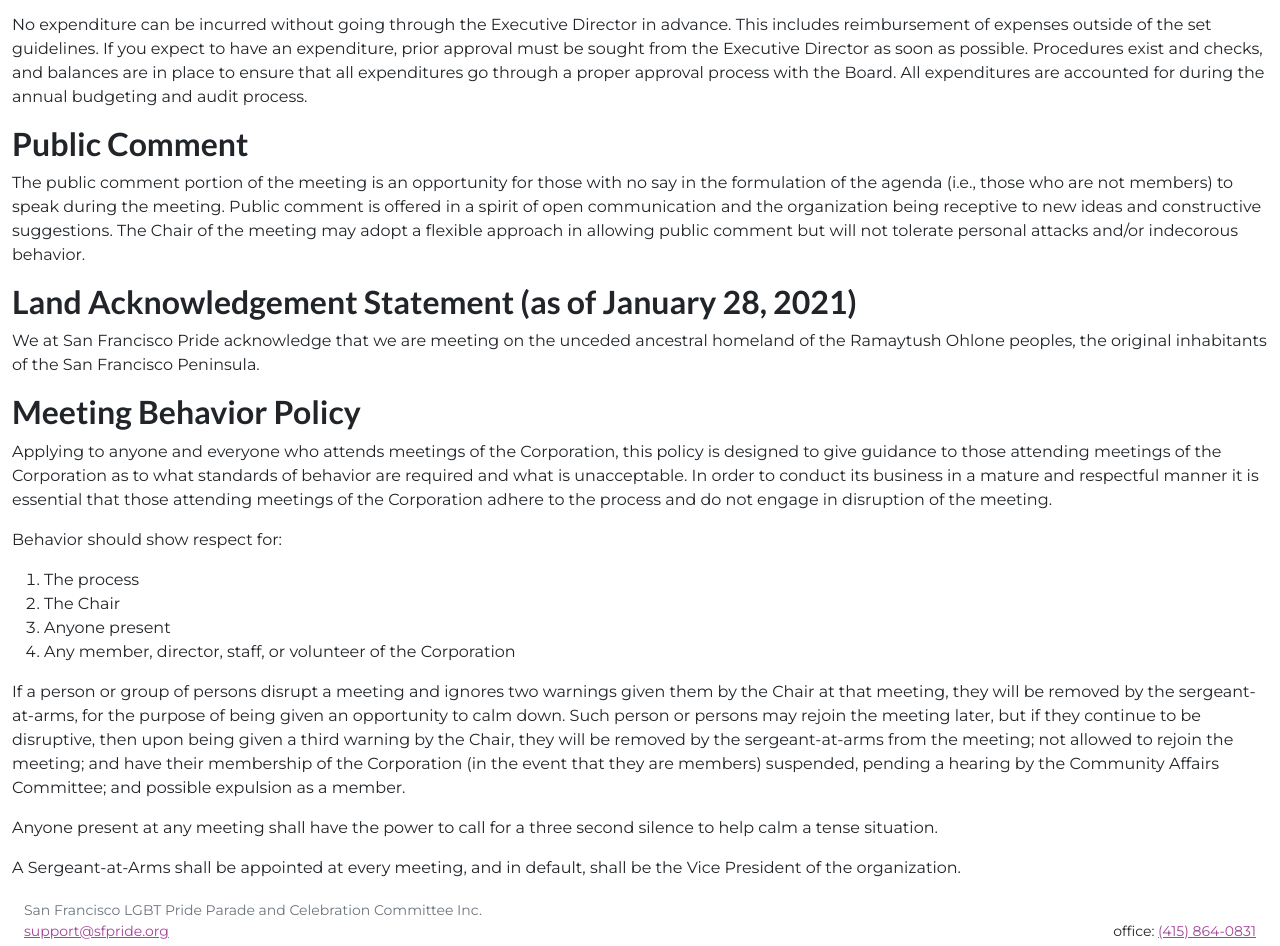
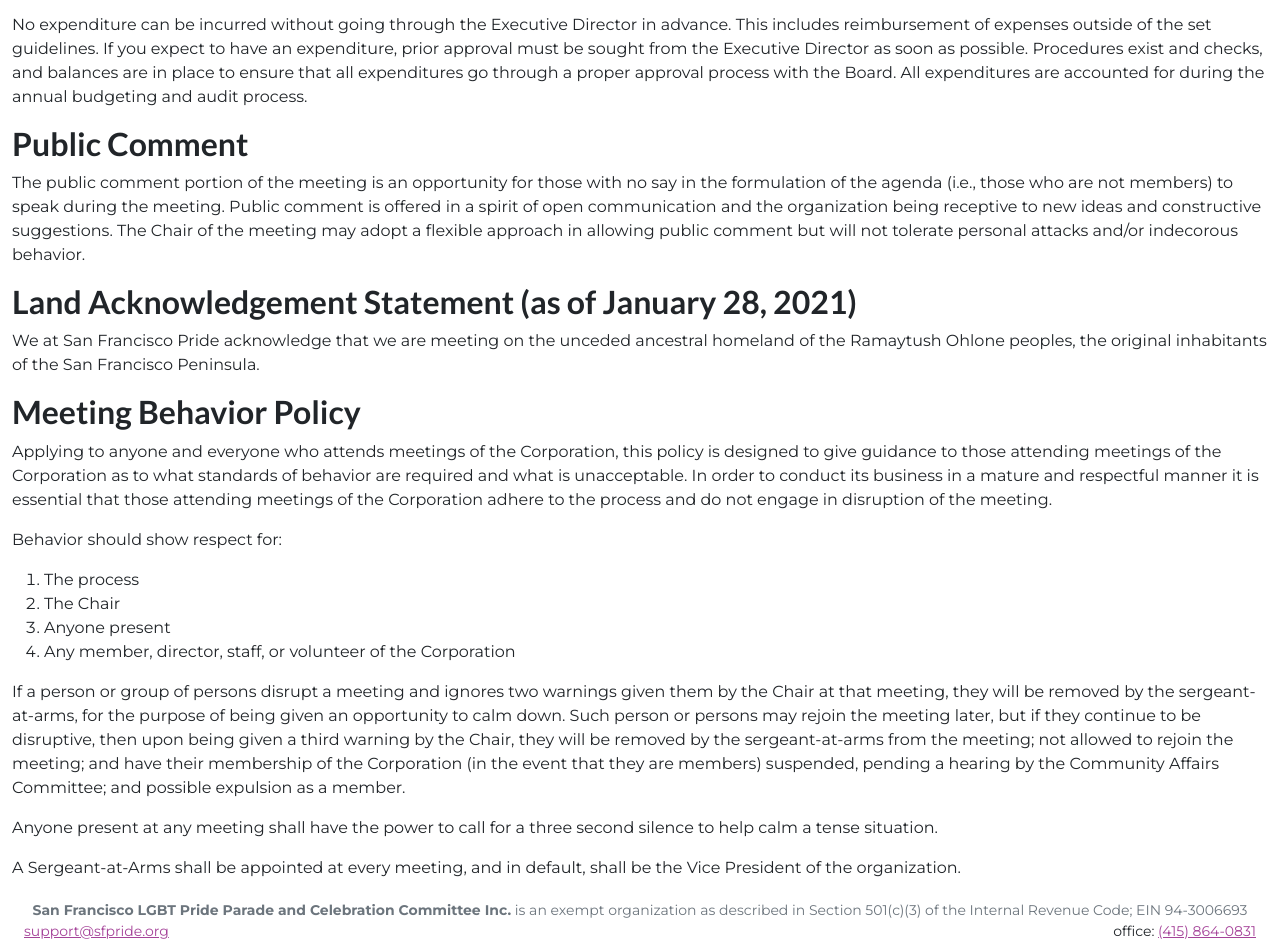
Before and after one commit to sfpride/members, a Jekyll site: the page built from meeting-info.markdown, in a window 1280 px wide. Shown: the part 303-1249 px from the top of the page. Built offline with Jekyll 4.4.1, drawn with Linux system fonts in a browser that asks for light colours.

Commit message:
add non profit language to footer
closes #36

```diff
--- a/_includes/footer.html
+++ b/_includes/footer.html
@@ -1,8 +1,9 @@
 <footer class="footer small p-1 mx-2">
     <div class="row">
-        <div class="col">
-            <span class="d-none d-sm-inline text-muted text-nowrap">San Francisco LGBT Pride Parade and Celebration Committee Inc.</span>
-            <span class="d-sm-none text-muted" style="font-size:2.6vw;">San Francisco LGBT Pride Parade and Celebration Committee Inc.</span></div>
+        <div class="col text-center">
+            <span class="d-none d-sm-inline text-muted text-nowrap"><strong>San Francisco LGBT Pride Parade and Celebration Committee Inc.</strong> is an exempt organization as described in Section 501(c)(3) of the Internal Revenue Code; EIN 94-3006693</span>
+            <span class="d-sm-none text-muted" style="font-size:2.4w;"><strong>San Francisco LGBT Pride Parade and Celebration Committee Inc.</strong><br>501(c)(3) non-profit; EIN 94-3006693</span>
+        </div>
     </div>
     <div class="row">
         <div class="col text-start"><a href="mailto:support@sfpride.org">support@sfpride.org</a></div>
```
